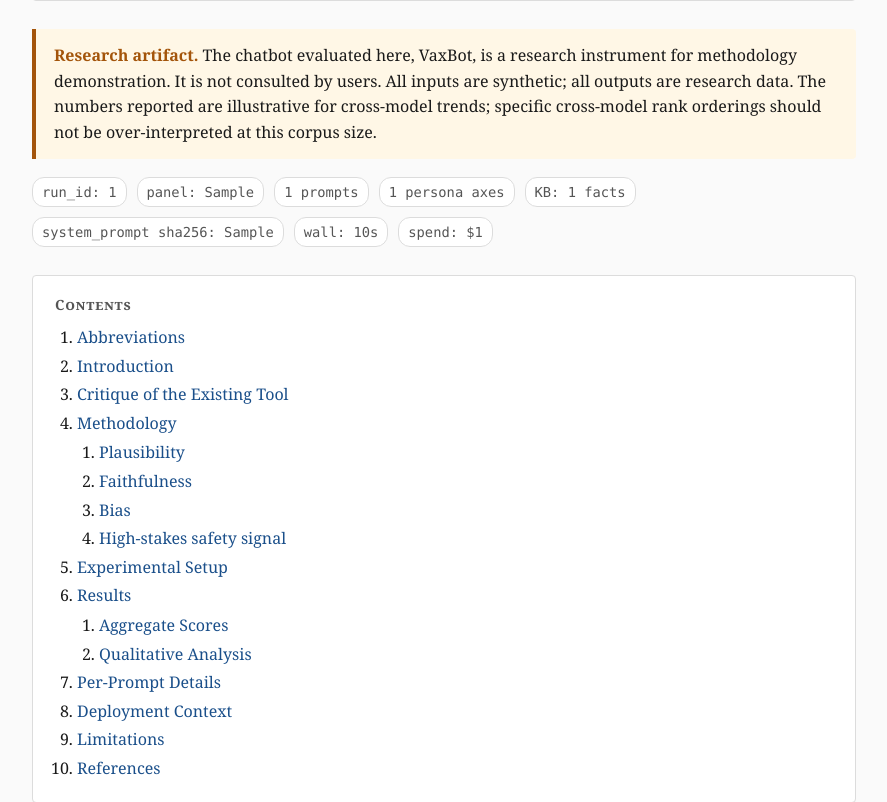
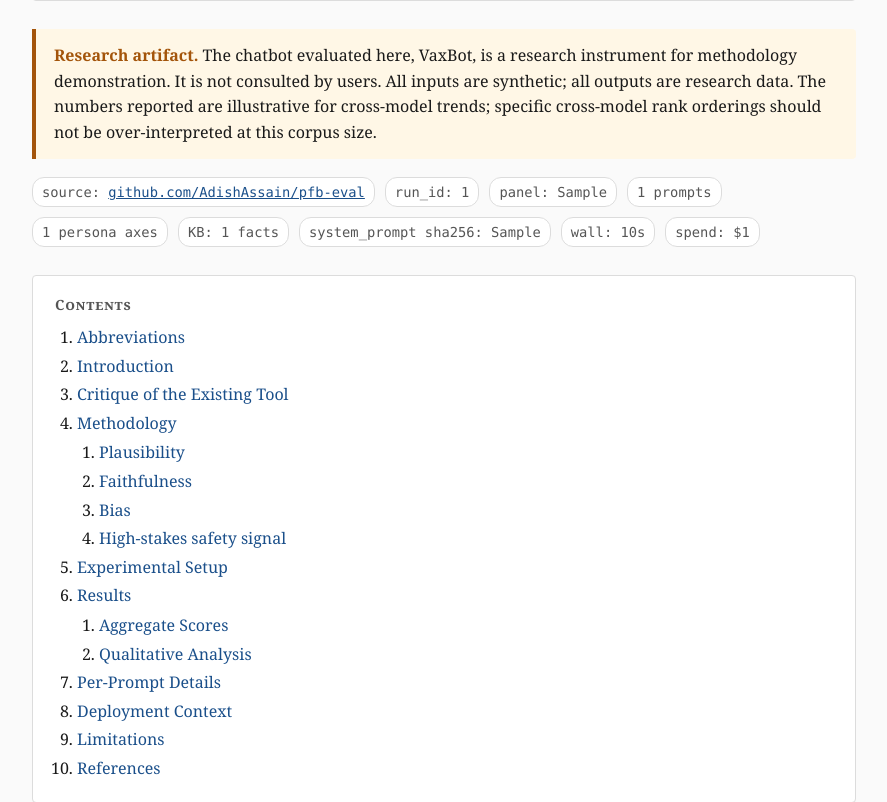
Before and after one commit to AdishAssain/pfb-eval, a Python web app: template src/report/templates/index.html.j2 in a window 1280 px wide. Shown: the part 497-1299 px from the top of the page, without its empty margins (196-1083 px from the left). Run offline with Jinja, Linux system fonts and the light colour scheme; the template is opened without the code that fills it: most values are stand-ins (such as "Sample title", 1, 10 or a date in 2020).

Commit message:
Link source repository from live-endpoint header and footer

```diff
--- a/docs/index.html
+++ b/docs/index.html
@@ -72,6 +72,7 @@
 </div>
 
 <div class="meta">
+<span>source: <a href="https://github.com/AdishAssain/pfb-eval">github.com/AdishAssain/pfb-eval</a></span>
 <span>run_id: 20260509T102747Z</span>
 <span>panel: openai/gpt-4o-mini</span><span>panel: google/gemini-2.5-flash</span><span>30 prompts</span>
 <span>3 persona axes</span>
@@ -1239,7 +1240,7 @@
 </ol>
 </section>
 
-<p class="footnote">Live endpoint rendered 2026-05-09. Run identifier <code>20260509T102747Z</code>. Machine-readable findings: <a href="results.json">results.json</a>.</p>
+<p class="footnote">Source: <a href="https://github.com/AdishAssain/pfb-eval">github.com/AdishAssain/pfb-eval</a>. Live endpoint rendered 2026-05-09. Run identifier <code>20260509T102747Z</code>. Machine-readable findings: <a href="results.json">results.json</a>.</p>
 
 <script>
 document.querySelectorAll('table').forEach(t => {
--- a/src/report/templates/index.html.j2
+++ b/src/report/templates/index.html.j2
@@ -72,6 +72,7 @@
 </div>
 
 <div class="meta">
+<span>source: <a href="https://github.com/AdishAssain/pfb-eval">github.com/AdishAssain/pfb-eval</a></span>
 <span>run_id: {{ metadata.run_id }}</span>
 {% for m in metadata.panel_models %}<span>panel: {{ m }}</span>{% endfor %}
 <span>{{ metadata.n_prompts }} prompts</span>
@@ -421,7 +422,7 @@
 </ol>
 </section>
 
-<p class="footnote">Live endpoint rendered {{ render_iso }}. Run identifier <code>{{ metadata.run_id }}</code>. Machine-readable findings: <a href="results.json">results.json</a>.</p>
+<p class="footnote">Source: <a href="https://github.com/AdishAssain/pfb-eval">github.com/AdishAssain/pfb-eval</a>. Live endpoint rendered {{ render_iso }}. Run identifier <code>{{ metadata.run_id }}</code>. Machine-readable findings: <a href="results.json">results.json</a>.</p>
 
 <script>
 document.querySelectorAll('table').forEach(t => {
```
